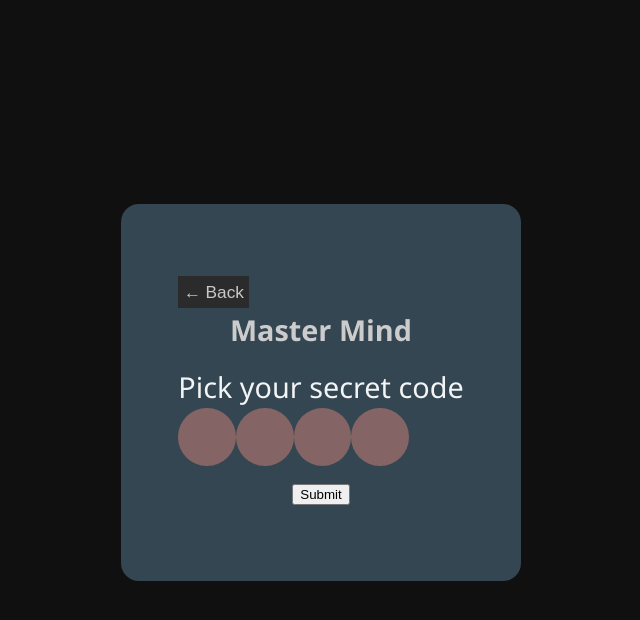
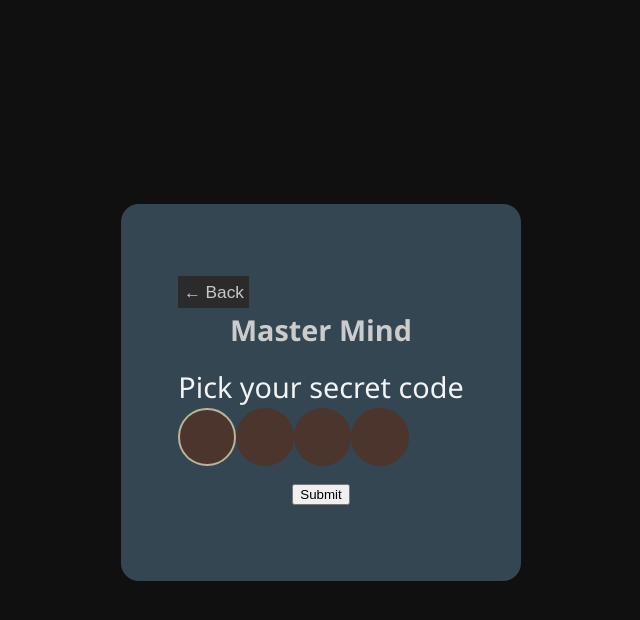
Before and after one commit to gubespam/da-mantou-games, a React (Vite) app: page /da-mantou-games/mastermind in a window 1280 px wide. In both pictures the pointer is over the element 526 px from the left and 437 px from the top of the page. Shown: the top 620 px of the page, without its empty margins (319-959 px from the left). Built offline with nearby package versions, Linux system fonts and the light colour scheme; a web font is replaced by a local one.

Commit message:
highlight pickable peg on hover

```diff
--- a/src/mastermind/MasterMind.css
+++ b/src/mastermind/MasterMind.css
@@ -33,7 +33,7 @@
 }
 
 .code-peg.none {
-  background-color: rgb(132, 100, 100);
+  background-color: #4c352d;
 }
 
 .code-peg.red {
@@ -60,6 +60,14 @@
   background-color: black;
 }
 
+/* TODO .pickable :not(.code-picker) > .code-peg:hover */
+.pickable .code-peg:hover {
+  border-width: 2px;
+  border-style: solid;
+  border-color: #bbb299;
+  box-sizing: border-box
+}
+
 .code-picker {
   position: relative;
   z-index: 9999; /* Stays on top of almost everything else */
```
